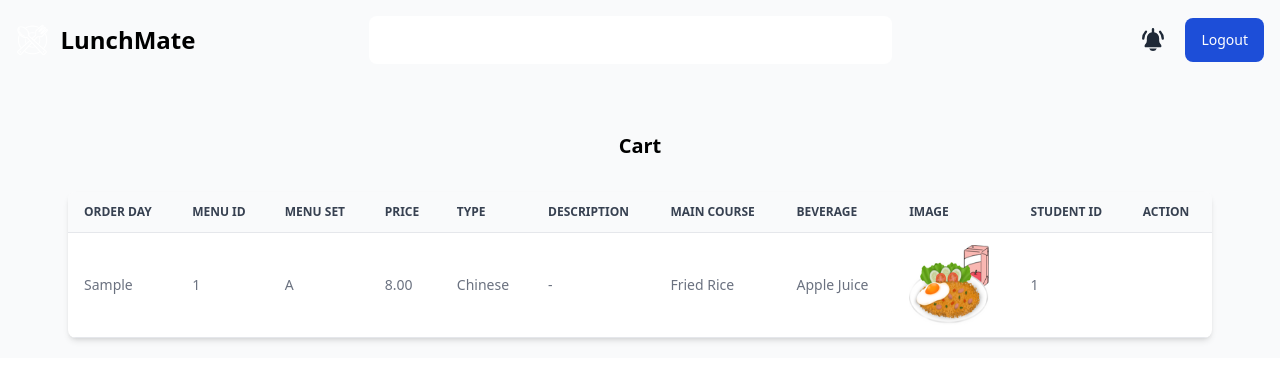
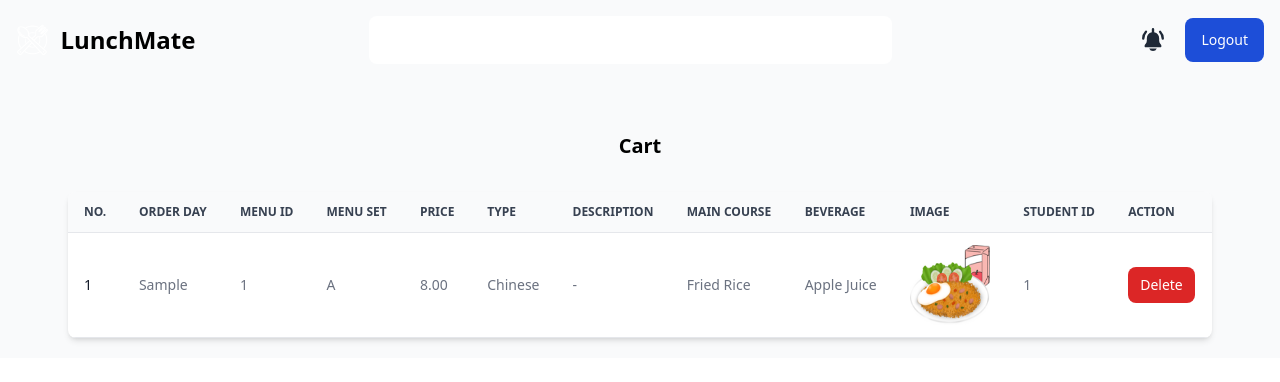
Before and after one commit to Melo04/food-reservation-system, a Flask app: page /cart in a window 1280 px wide. Shown: the top 382 px of the page. Run offline with Flask 3, Linux system fonts and the light colour scheme; a user stored in the database is signed in; tables that the repository leaves empty hold one stand-in row (values such as "Sample post"); some libraries are stand-ins or nearby versions.

Commit message:
Delete cart item

```diff
--- a/website/forms.py
+++ b/website/forms.py
@@ -156,7 +156,6 @@ class CartForm(FlaskForm):
     ])
     menu_id = HiddenField('Menu ID')
     parent_id = HiddenField('Parent ID')
-    # student_id = SelectField('Student ID', coerce=int)  # Adjust the type based on your data model
 
     submit = SubmitField('Add to Cart')
 
--- a/website/routes.py
+++ b/website/routes.py
@@ -91,6 +91,19 @@ def parent_cart():
 
     cart_items = CART_ITEM.query.filter_by(PARENT_ID=parent_id).all()
     return render_template('parent/cart.html', form=form, parent_id=parent_id, menu_id=request.form.get('menu_id'), carts=cart_items, menus=menus)
+
+@app.route('/cart/delete/<int:cart_id>', methods=['POST'])
+@login_required(role="parent")
+def deleteCart(cart_id):
+    deleteCart = CART_ITEM.query.get_or_404(cart_id)
+
+    if request.method == 'POST':
+        db.session.delete(deleteCart)
+        db.session.commit()
+        flash('Menu deleted!', 'success')
+        return redirect(url_for('parent_cart'))
+
+    return redirect(url_for('parent_cart'))
 
 @app.route("/reload", methods=['GET', 'POST'])
 @login_required(role="parent")
--- a/website/templates/parent/cart.html
+++ b/website/templates/parent/cart.html
@@ -1,9 +1,6 @@
 {% extends "base.html" %}
 {% block title %}Cart Items{% endblock title %}
 {% block content %}
-  <!-- <div class="flex flex-col items-center justify-center px-6 py-8 mx-auto">
-    <h1 class="text-white">Cart Items</h1>
-  </div> -->
 <section class="bg-gray-50 dark:bg-gray-900 p-3 sm:p-5 antialiased">
     <div class="mx-auto max-w-screen-xl px-4 lg:px-12">
         <h3 class="text-xl font-bold dark:text-white text-center my-8">Cart</h3>
@@ -12,6 +9,7 @@
                 <table id="orderTable" class="w-full text-sm text-left text-gray-500 dark:text-gray-400">
                     <thead class="text-xs text-gray-700 uppercase bg-gray-50 dark:bg-gray-700 dark:text-gray-400">
                         <tr>
+                            <th scope="col" class="px-4 py-3">No.</th>
                             <th scope="col" class="px-4 py-3">Order Day</th>
                             <th scope="col" class="px-4 py-3">Menu ID</th>
                             <th scope="col" class="px-4 py-3">Menu Set</th>
@@ -27,9 +25,17 @@
                     </thead>
                     <tbody>
                         <tr class="border-b dark:border-gray-700">
-
+                        <!-- {{ form.csrf_token }}
+                        {{ form.hidden_tag() }} -->
                         {% for cart in carts %}
+                        <!-- <form method="post" action="{{ url_for('parent_cart') }}" id="DeleteCartForm_{{ loop.index }}"> -->
                         <tr class="border-b dark:border-gray-700">
+                            <th scope="row" data-cart-id="{{ cart.id }}"
+                                class="px-4 py-3 font-medium text-gray-900 whitespace-nowrap dark:text-white">{{
+                                loop.index }}
+                                <input type="hidden" id="cart_id_{{ loop.index }}" name="cart_id_{{ loop.index }}"
+                                    value="{{ cart.id }}_{{ loop.index }}">
+                            </th>
                             <td class="px-4 py-3">{{ cart.ORDER_PER_DAY }}</td>
                             <td class="px-4 py-3">{{ cart.MENU_ID }}</td>
                             {% for menu in menus %}
@@ -47,6 +53,13 @@
                             {% endif %}
                             {% endfor %}
                             <td class="px-4 py-3">{{ cart.STUDENT_ID }}</td>
+                            <td class="px-4 py-3">
+                                <form action="{{ url_for('deleteCart', cart_id=cart.id)}}" method="post">
+                                    <button type="submit"
+                                        class="py-2 px-3 text-sm font-medium text-center text-white bg-red-600 rounded-lg hover:bg-red-700 focus:ring-4 focus:outline-none focus:ring-red-300 dark:bg-red-500 dark:hover:bg-red-600 dark:focus:ring-red-900">
+                                        Delete</button>
+                                </form>
+                            </td>
                         </tr>
                         {% endfor %}
                         </tr>
@@ -57,3 +70,13 @@
     </div>
 </section>
 {% endblock content %}
+
+<script>
+    function deleteCartItem(cartId, rowIndex) {
+        console.log('Cart ID: ', cartId);
+
+        document.getElementById('cart_id_' + rowIndex).value = cartId;
+
+        document.getElementById('DeleteCartForm_' + rowIndex).submit();
+    }
+</script>
--- a/website/templates/parent/foodmenu.html
+++ b/website/templates/parent/foodmenu.html
@@ -49,7 +49,6 @@
                         {% for menu in menus %}
                         {% if menu.VISIBILITY == 'public' %}
                         <form method="post" action="{{ url_for('parent_cart') }}" id="cartForm_{{ loop.index }}">
-
                             <tr class="border-b dark:border-gray-700">
                                 <th scope="row" data-menu-id="{{ menu.id }}"
                                     class="px-4 py-3 font-medium text-gray-900 whitespace-nowrap dark:text-white">{{
@@ -121,8 +120,6 @@
 
     document.getElementById('cartForm_' + rowIndex).submit();
 }
-
-
 </script>
 
 
```
Lines whose indentation alone changed are shown as unchanged.
